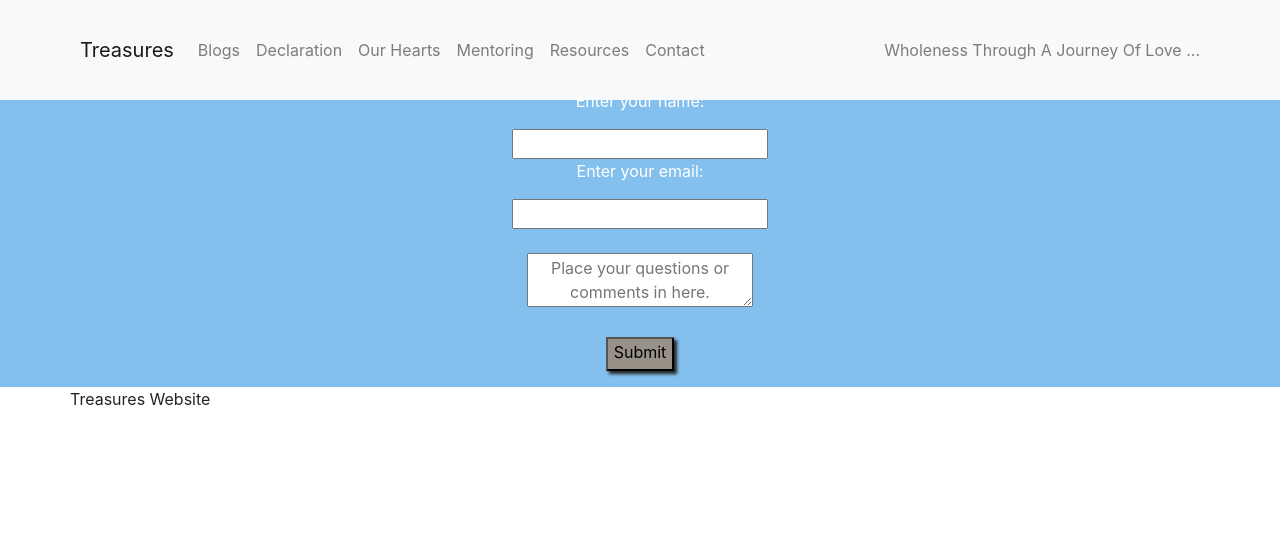
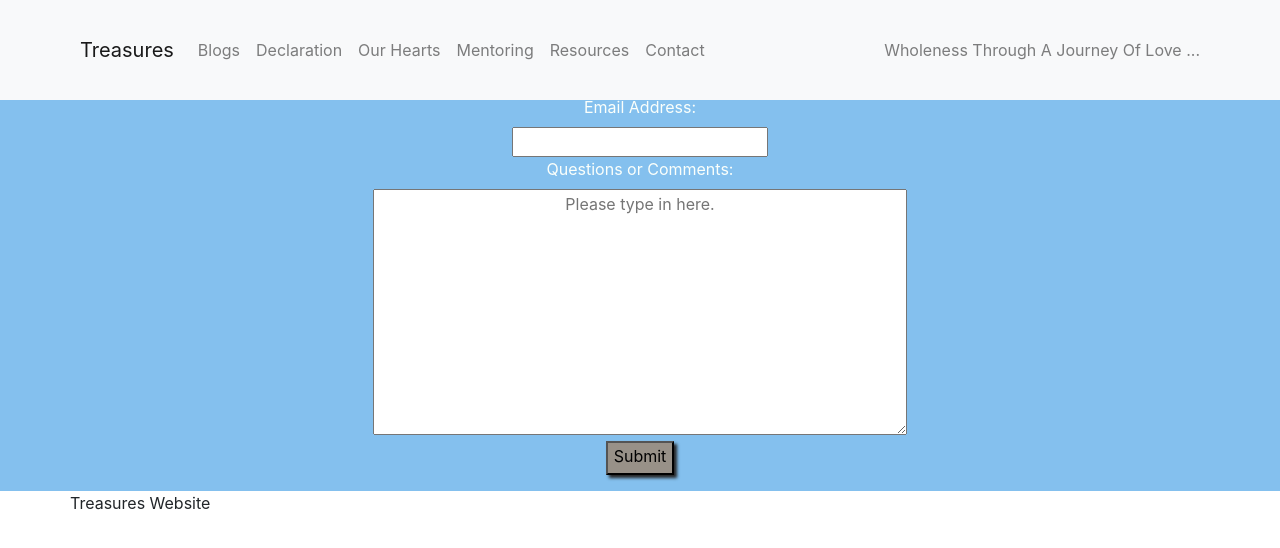
Before and after one commit to bethel-school-of-technology/treasures-web-frontend, a React (Create React App) app: page /Contact in a window 1280 px wide. Shown: the top 548 px of the page. Built offline with nearby package versions, Linux system fonts and the light colour scheme.

Commit message:
Redid the Contact Us form

```diff
--- a/src/pages/contact/contact.js
+++ b/src/pages/contact/contact.js
@@ -3,52 +3,21 @@ import './contact.css';
 
 
 class MyForm extends React.Component {
-    constructor(props) {
-        super(props);
-        this.state = {
-            username: '',
-            email: 'string',
-        };
-    }
-    mySubmitHandler = (event) => {
-        event.preventDefault();
-        let email = this.state.email;
-        if (!String(email)) {
-            alert("Your email must be a valid email address.");
-        }
-    }
-    myChangeHandler = (event) => {
-        let nam = event.target.name;
-        let val = event.target.value;
-        this.setState({ [nam]: val });
-    }
     render() {
         return (
             <div class="center">
-                <form onSubmit={this.mySubmitHandler}>
-                    <h1>Hello {this.state.username}</h1>
-                    <p>Enter your name:</p>
-                    <input
-                        type='text'
-                        name='username'
-                        onChange={this.myChangeHandler}
-                    />
-                    <p>Enter your email:</p>
-                    <input
-                        type='string'
-                        name='email'
-                    />
-                    <br />
-                    <br />
-                    <textarea placeholder="Place your questions or comments in here."></textarea>
-                    <br />
-                    <br />
-                    <input class="submit-button" type='submit' />
+                <form>
+                    <label>Name:</label><br />
+                    <input type="text" name="name"></input><br />
+                    <label>Email Address:</label><br />
+                    <input type="text" name="email-address"></input><br />
+                    <label>Questions or Comments:</label><br />
+                    <textarea placeholder="Please type in here." name="feedback" cols="50" rows="10"></textarea><br />
+                    <input class="submit-button" type="submit" name="send" value="Submit"></input>
                 </form>
             </div>
-        );
+        )
     }
 }
 
-
 export default MyForm;
```
Also changed, not shown: 1 other file (tests, documents, lock files or other folders).
